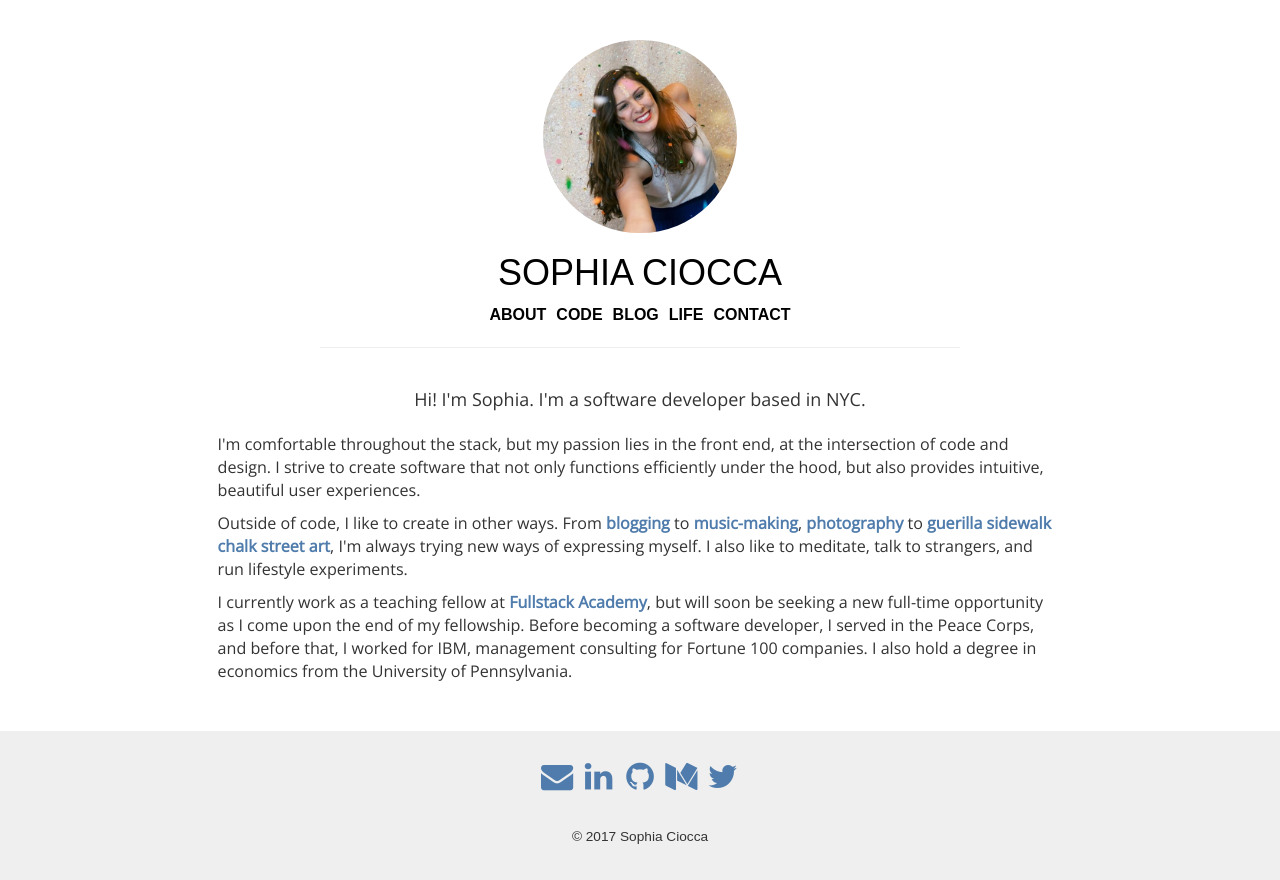
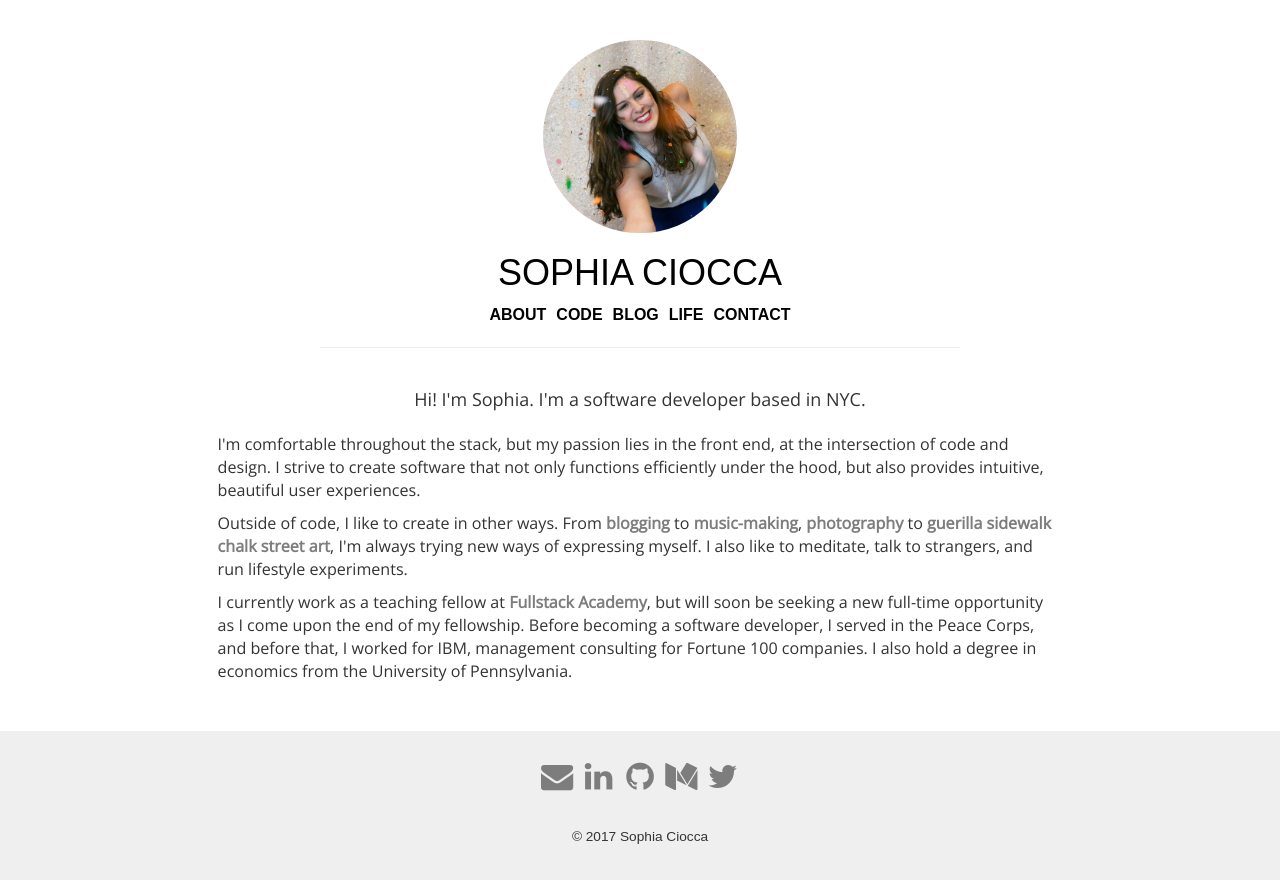
Before and after one commit to sophiaciocca/react-portfolio, a React (Create React App) app: page /code in a window 1280 px wide. Built offline with nearby package versions, Linux system fonts and the light colour scheme; a web font is replaced by a local one.

Commit message:
Redesign color scheme, edit link colors

```diff
--- a/package.json
+++ b/package.json
@@ -2,7 +2,7 @@
   "name": "reactportfolio",
   "version": "0.1.0",
   "private": true,
-  "homepage": "http://sophiaciocca.github.io/react-portfolio",
+  "homepage": "http://sophiaciocca.com",
   "dependencies": {
     "bootstrap": "^3.3.7",
     "react": "^15.6.1",
--- a/src/containers/Code.js
+++ b/src/containers/Code.js
@@ -3,6 +3,7 @@ import { Link } from 'react-router'
 import styled from 'styled-components';
 
 import { CenteredHeader } from './App.js'
+import { ColorScheme } from '../theme/styleConstants';
 
 const PortRow = styled.div`
   margin: 0;
@@ -49,17 +50,18 @@ const PortTitle = styled.h2`
 const PortButton = styled.a`
   padding: 10px 15px;
   background: 0 0;
-  border: 2px solid #00b7c7;
+  border: 2px solid ${ColorScheme.secondary};
   border-radius: 3px;
   margin: 0 5px;
-  color: #00b7c7;
+  color: ${ColorScheme.secondary};
   font-family: Gotham,Helvetica,Arial,sans-serif;
   font-weight: 500;
   text-transform: uppercase;
   transition: all .3s ease;
   &:hover {
-    background: #00b7c7;
-    color: #f2f2f2;
+    background: ${ColorScheme.primary};
+    color: #fff;
+    border-color: ${ColorScheme.primary};
   }
 `;
 
@@ -68,8 +70,6 @@ const PortDescription = styled.p`
   width: 96%;
   margin: 0 auto;
   margin-bottom: 25px;
-  font-size: 1.1em;
-  color: #cbcbcb;
 `;
 
 const UsedList = styled.ul`
--- a/src/theme/globalStyle.js
+++ b/src/theme/globalStyle.js
@@ -1,7 +1,5 @@
 import { injectGlobal } from 'styled-components';
 import { ColorScheme } from './styleConstants';
-
-console.log('ColorScheme from globalStyle??', ColorScheme)
 
 injectGlobal`
   @import url('https://fonts.googleapis.com/css?family=Zilla+Slab+Highlight');
@@ -25,13 +23,13 @@ injectGlobal`
   a {
     text-decoration: none;
     font-weight: bold;
-    color: ${ColorScheme.primary};
+    color: ${ColorScheme.secondary};
     transition: all .3s ease;
   }
 
   a:hover {
     text-decoration: none;
-    color: ${ColorScheme.third};
+    color: ${ColorScheme.primary};
   }
 
   input[type=text], textarea {
@@ -43,18 +41,19 @@ injectGlobal`
   button {
     padding: 5px 10px;
     background: 0 0;
-    border: 2px solid #00b7c7;
+    border: 2px solid ${ColorScheme.secondary};
     border-radius: 3px;
     display: block;
     margin: 0 auto;;
-    color: #00b7c7;
+    color: ${ColorScheme.secondary};
     font-family: Gotham,Helvetica,Arial,sans-serif;
     font-weight: 500;
     text-transform: uppercase;
     transition: all .3s ease;
     &:hover {
-    background: #00b7c7;
-    color: #f2f2f2;
+      background: ${ColorScheme.primary};
+      color: #fff;
+      border-color: ${ColorScheme.primary};
     }
   }
 
--- a/src/theme/styleConstants.js
+++ b/src/theme/styleConstants.js
@@ -1,8 +1,7 @@
 export const ColorScheme = {
   mainText: '#333',
-  primary: '#4f7cac',
-  secondary: '#272838',
+  primary: '#ff6e70',
+  secondary: '#7d7d7d',
   third: '#5d536b',
   mainLight: '#efefef',
-  fourth: 'goldenrod'
 }
```
Also changed, not shown: 11 other files (tests, documents, lock files or other folders).
